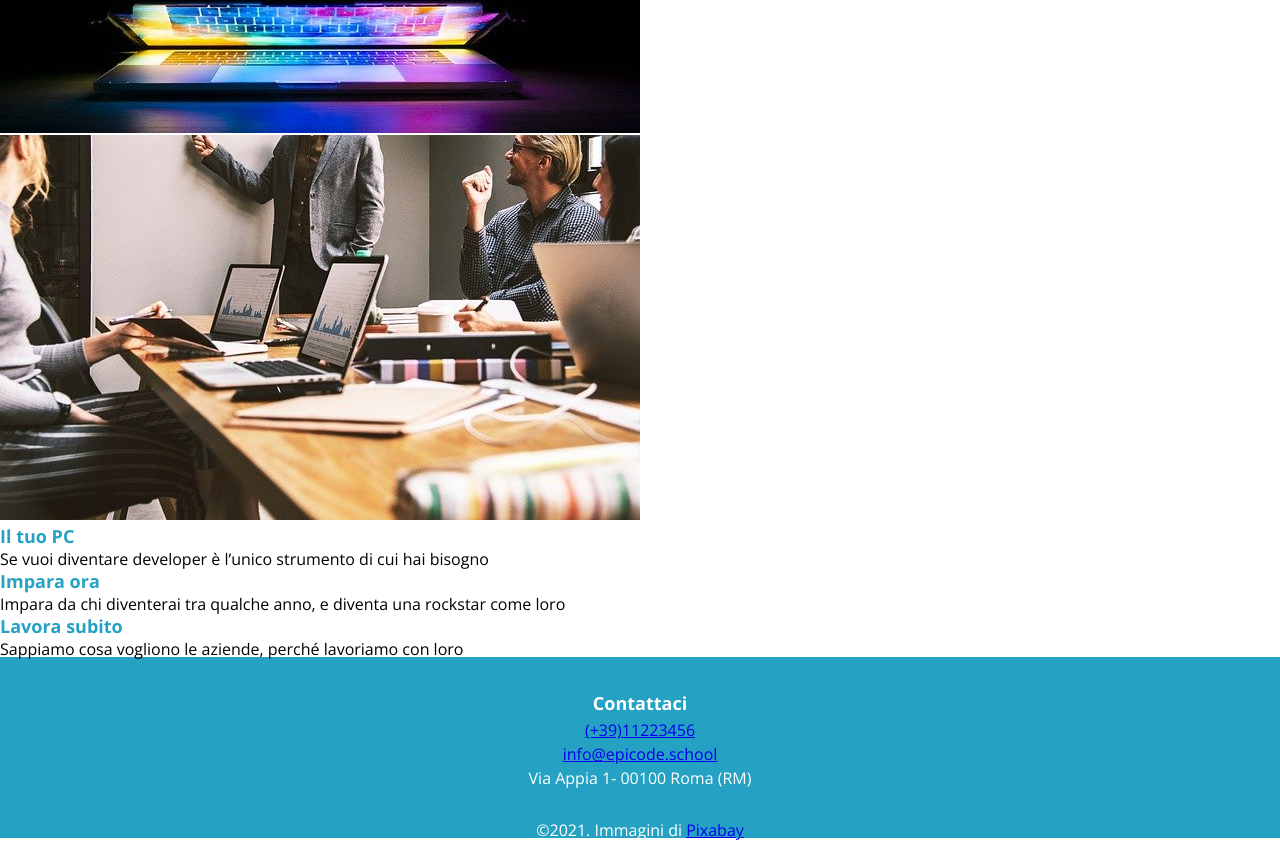
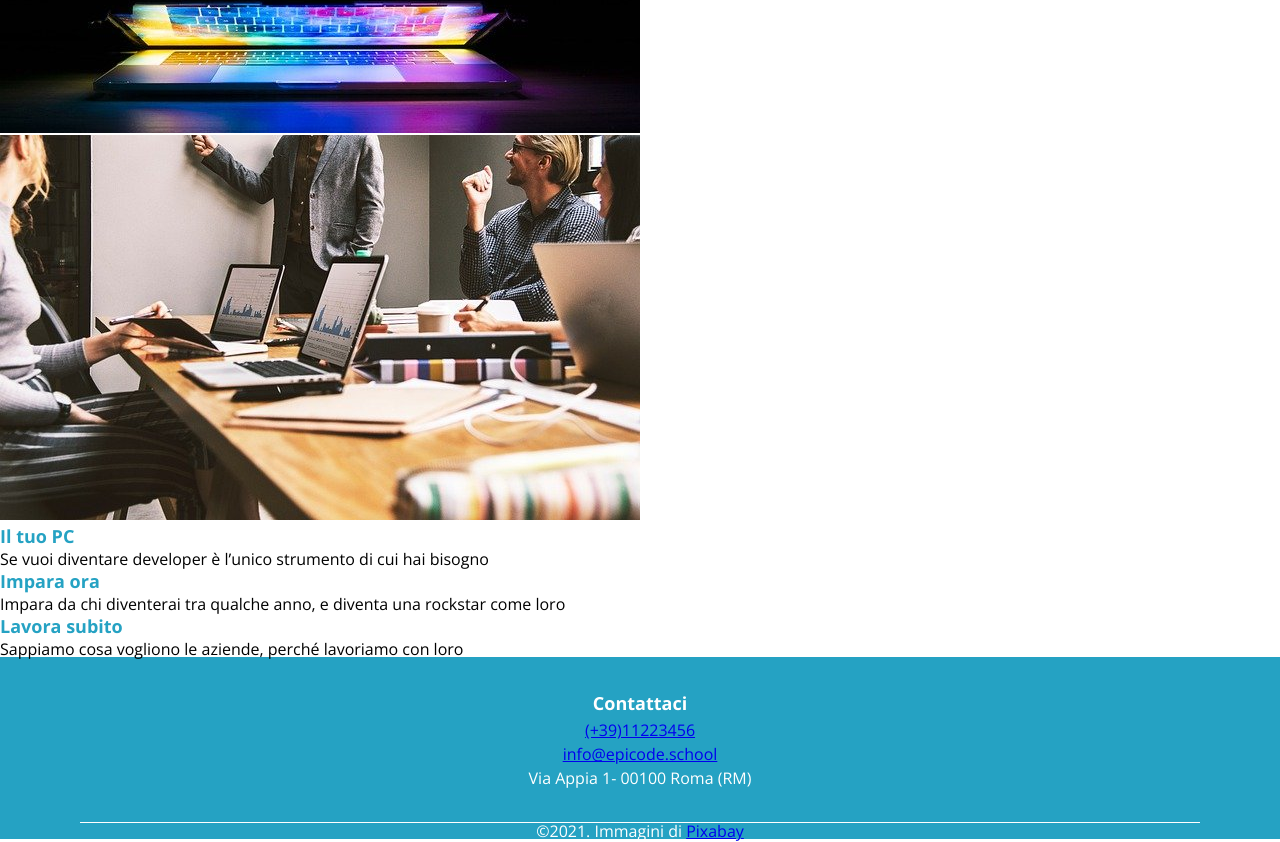
Before and after one commit to Edyan90/U1D4-esercitazioneL5, a plain HTML site: page index.html in a window 1280 px wide. Shown: the part 2572-3414 px from the top of the page. Drawn offline with nearby package versions, Linux system fonts and the light colour scheme; files whose address does not match are found by name.

Commit message:
Update style.css

```diff
--- a/css/style.css
+++ b/css/style.css
@@ -70,6 +70,9 @@ footer {
     line-height: 1.5em;
 }
 #copy {
+    border-top: 1px solid white;
     color: white;
     text-align: center;
+    margin-left: 5em;
+    margin-right: 5em;
 }
```
